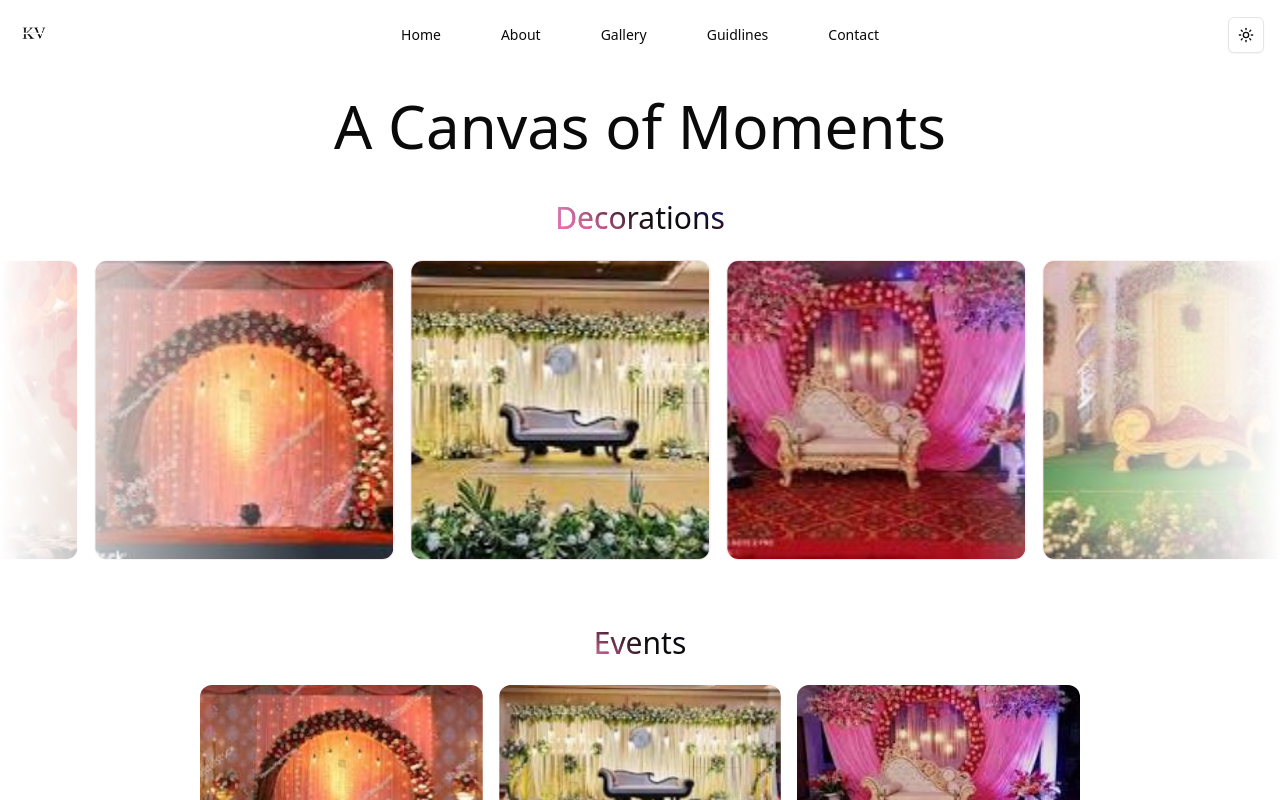
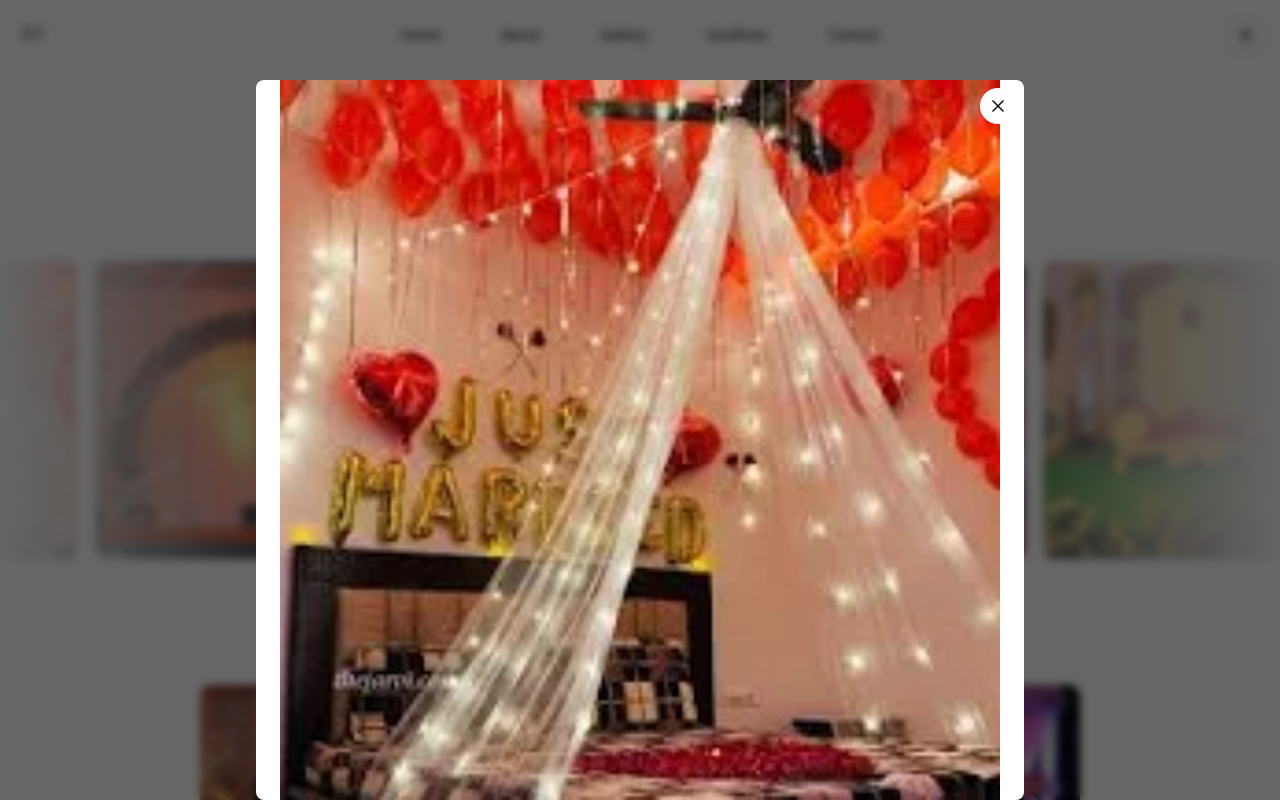
Before and after one commit to kevinkrahul/MHall-Web-Fullstack, a Next.js app: page /gallery in a window 1280 px wide. Both pictures are taken after a click on the element 112 px from the left and 410 px from the top of the page. Shown: the top 800 px of the page. Built offline with nearby package versions, Linux system fonts and the light colour scheme.

Commit message:
Gallery Image Displayview Done

```diff
--- a/package.json
+++ b/package.json
@@ -29,7 +29,8 @@
     "react-dom": "^19.0.0",
     "react-icons": "^5.5.0",
     "tailwind-merge": "^3.0.1",
-    "tailwindcss-animate": "^1.0.7"
+    "tailwindcss-animate": "^1.0.7",
+    "zustand": "^5.0.3"
   },
   "devDependencies": {
     "@eslint/eslintrc": "^3",
--- a/src/app/gallery/page.tsx
+++ b/src/app/gallery/page.tsx
@@ -1,6 +1,7 @@
 import { AuroraText } from "@/components/magicui/aurora-text";
 import Galcard from "@/components/ui/galcard";
 import GalGrid from "@/components/ui/galgrid";
+import DImage from "@/components/ui/displayImage";
 
 export default function Gallery() {
   return (
@@ -45,6 +46,7 @@ export default function Gallery() {
           <Galcard reverse={true} />
         </div>
       </div>
+        <DImage />
     </section>
   );
 }
--- /dev/null
+++ b/src/app/services/imageStore.ts
@@ -0,0 +1,12 @@
+import {create} from "zustand";
+import { StaticImageData } from "next/image";
+
+interface ImageStore{
+    selectedImage: StaticImageData | null;
+    setSelectedImage: (image: StaticImageData | null) => void;
+}
+
+export const useImageStore = create<ImageStore>((set)=>({
+    selectedImage: null,
+    setSelectedImage: (image) => set({selectedImage: image}),
+}));
--- /dev/null
+++ b/src/components/ui/displayImage.tsx
@@ -0,0 +1,87 @@
+"use client";
+
+import { useImageStore } from "@/app/services/imageStore";
+import Image, { StaticImageData } from "next/image";
+import { useEffect } from "react";
+import { X } from "lucide-react";
+
+// ✅ Display Component
+const Display = ({ selectedImage }: { selectedImage: StaticImageData }) => {
+  return (
+    <div className="relative bg-white dark:bg-gray-800 rounded-lg w-full h-full max-w-3xl mx-auto transition-colors overflow-hidden">
+      {selectedImage && (
+        <Image
+          src={selectedImage}
+          alt="Selected image"
+          width={1200}
+          height={800}
+          className="max-w-full max-h-[90vh] object-contain rounded-lg"
+          priority
+        />
+      )}
+    </div>
+  );
+};
+
+interface CalendarModalProps {
+  onClose: () => void;
+}
+
+function DisplayImage({ onClose }: CalendarModalProps) {
+  const selectedImage = useImageStore((state) => state.selectedImage);
+
+  // Prevent scrolling when modal is open
+  useEffect(() => {
+    document.body.style.overflow = selectedImage ? "hidden" : "auto";
+
+    return () => {
+      document.body.style.overflow = "auto";
+    };
+  }, [selectedImage]);
+
+  // Close modal when Escape key is pressed
+  useEffect(() => {
+    const handleEscape = (e: KeyboardEvent) => {
+      if (e.key === "Escape") {
+        onClose();
+      }
+    };
+
+    window.addEventListener("keydown", handleEscape);
+    return () => window.removeEventListener("keydown", handleEscape);
+  }, [onClose]);
+
+  if (!selectedImage) return null;
+
+  return (
+    <div className="fixed inset-0 z-50 flex items-center justify-center p-4">
+      {/* Backdrop */}
+      <div
+        className="absolute inset-0 bg-black/60 backdrop-blur-sm transition-opacity"
+        onClick={onClose}
+      />
+
+      {/* Modal */}
+      <div className="relative z-10 w-auto h-auto max-w-[80vw] max-h-[80vh] animate-in fade-in zoom-in duration-300">
+        <div className="relative">
+          <button
+            onClick={onClose}
+            className="absolute right-2  top-2 rounded-full p-2 text-neutral-900 bg-white hover:bg-pink-300 dark:text-gray-400 dark:hover:text-neutral-900 dark:bg-neutral-900 dark:hover:bg-pink-300 z-10"
+            aria-label="Close"
+          >
+            <X className="h-5 w-5" />
+          </button>
+
+          <Display selectedImage={selectedImage} />
+        </div>
+      </div>
+    </div>
+  );
+}
+
+const DImage = () => {
+  const setSelectedImage = useImageStore((state) => state.setSelectedImage);
+
+  return <DisplayImage onClose={() => setSelectedImage(null)} />;
+};
+export default DImage;
--- a/src/components/ui/galcard.tsx
+++ b/src/components/ui/galcard.tsx
@@ -3,6 +3,7 @@ import { cn } from "@/lib/utils";
 import { Marquee } from "@/components/magicui/marquee";
 import Image from "next/image";
 import {motion} from "framer-motion";
+import {useImageStore} from "@/app/services/imageStore";
 
 import im1 from "../../../public/gal/1.jpeg";
 import im2 from "../../../public/gal/2.jpeg";
@@ -20,6 +21,10 @@ interface Props{
 }
 
 const Galcard = ({reverse=false}:Props) => {
+
+  const setSelectedImage = useImageStore((state)=>state.setSelectedImage);
+  // const [selectedImage,setSelectedImage]=useState<StaticImageData | null>(null);
+
   return (
     <div className="relative flex w-full flex-col items-center justify-center overflow-hidden mb-10">
       <Marquee pauseOnHover reverse={reverse} className="[--duration:40s]">
@@ -27,6 +32,7 @@ const Galcard = ({reverse=false}:Props) => {
           <motion.figure key={index}
           whileHover={{ scale: 1.05}}
           transition={{ duration: 0.5 }}
+          onClick={()=>setSelectedImage(review)}
             className={cn(
               "relative h-[250px] w-[250px] sm:w-[300px] sm:h-[300px] cursor-pointer overflow-hidden rounded-xl border",
               // light styles
--- a/src/components/ui/galgrid.tsx
+++ b/src/components/ui/galgrid.tsx
@@ -1,6 +1,7 @@
 "use client";
 import Image from "next/image";
 import { motion } from "framer-motion";
+import {useImageStore} from "@/app/services/imageStore";
 import im1 from "../../../public/gal/1.jpeg";
 import im2 from "../../../public/gal/2.jpeg";
 import im3 from "../../../public/gal/3.jpeg";
@@ -30,6 +31,8 @@ const gridClasses = [
 
 
 const GalGrid = () => {
+  const setSelectedImage = useImageStore((state)=>state.setSelectedImage);
+
   return (
     <div className=" flex w-full items-center justify-center overflow-hidden mb-10">
       <div className="grid grid-flow-row p-2 w-[90vw] md:w-[70vw] h-[150vh] md:h-[95vh] grid-cols-12 grid-rows-12 md:gap-4 gap-2">
@@ -38,6 +41,7 @@ const GalGrid = () => {
              key={index}
              whileHover={{ scale: 1.03 }}
              transition={{ duration: 0.7 }}
+             onClick={()=>setSelectedImage(src)}
              className={`flex items-center justify-center rounded-xl overflow-hidden ${gridClasses[index]}`}
            >
              <Image src={src} alt="" className="w-full h-full object-cover opacity-0 animate-fadeIn" />
```
Also changed, not shown: 1 other file (tests, documents, lock files or other folders).
